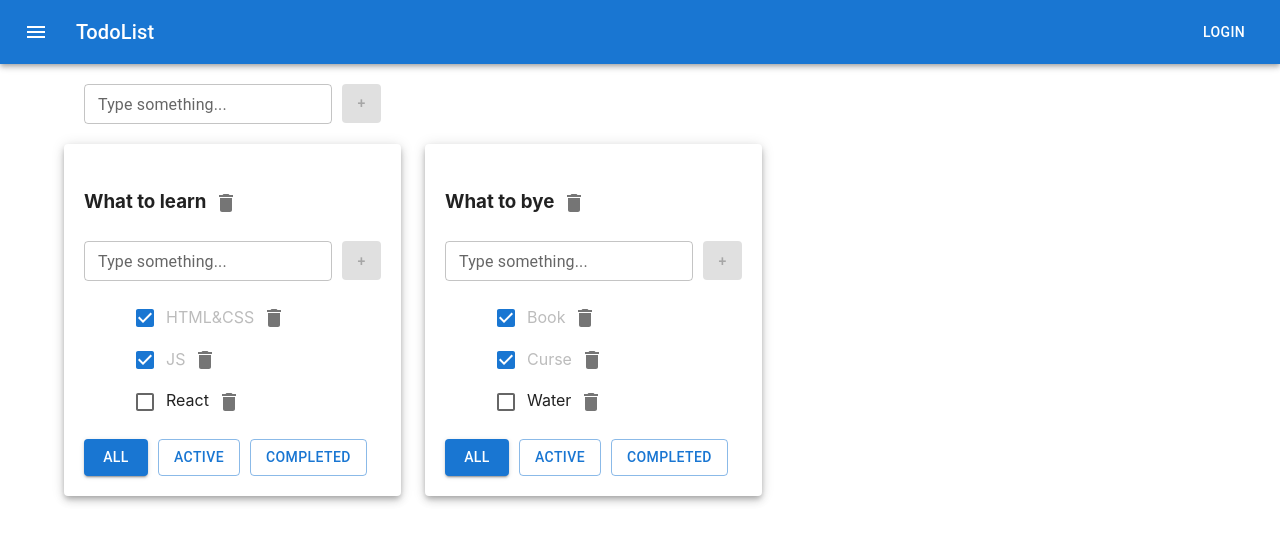
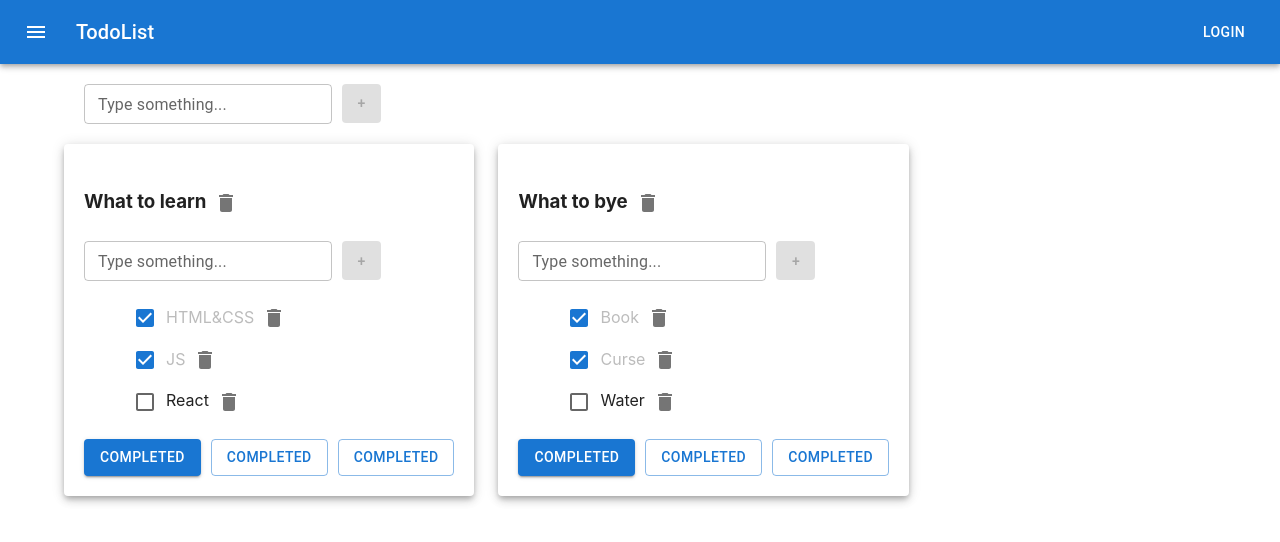
Before and after one commit to KirillDolzhenkov/task-manager-app, a React (Create React App) app: page / in a window 1280 px wide. Shown: the top 542 px of the page. Built offline with nearby package versions, Linux system fonts and the light colour scheme.

Commit message:
created ownButton with mui

```diff
--- a/src/TodoList.tsx
+++ b/src/TodoList.tsx
@@ -114,7 +114,7 @@ export const Todolist: React.FC<TodolistPropsType> = React.memo(({removeTodoLIst
                 {mappedTasks}
             </ul>
             <div className="filter-section">
-                <Button
+                {/*<Button
                     variant={allButtonVariant}
                     onClick={onAllHandler}
                 >All</Button>
@@ -125,11 +125,20 @@ export const Todolist: React.FC<TodolistPropsType> = React.memo(({removeTodoLIst
                 <Button
                     variant={completedButtonVariant}
                     onClick={onCompletedHandler}
-                >Completed</Button>
-                {/*<OwnButton
+                >Completed</Button>*/}
+
+                <OwnButton
+                    variant={allButtonVariant}
+                    callBack={onAllHandler}
+                >Completed</OwnButton>
+                <OwnButton
+                    variant={activeButtonVariant}
+                    callBack={onActiveHandler}
+                >Completed</OwnButton>
+                <OwnButton
                     variant={completedButtonVariant}
                     callBack={onCompletedHandler}
-                >Completed</OwnButton>*/}
+                >Completed</OwnButton>
             </div>
         </div>
     );
--- a/src/components/AddItemForm.tsx
+++ b/src/components/AddItemForm.tsx
@@ -1,6 +1,7 @@
 import React, {useState} from "react";
 import Button from "@mui/material/Button";
 import TextField from "@mui/material/TextField";
+import { OwnButton } from "./ButtonComponent";
 
 type AddItemFormPropsType = {
     addItem: (title: string) => void
@@ -58,13 +59,20 @@ export const AddItemForm: React.FC<AddItemFormPropsType> = React.memo((props) =>
                     onKeyDown={onInputKeyDownHandler}
                     onChange={onInputChangeHandler}
                 />
-                <Button
+                {/*<Button
                     disabled={isDisabled}
                     variant="contained"
                     color="primary"
                     onClick={()=>onAddItem(title)}
                     sx={ButtonStyles}
-                >+</Button>
+                >+</Button>*/}
+                <OwnButton
+                    disabled={isDisabled}
+                    variant="contained"
+                    color="primary"
+                    callBack={()=>onAddItem(title)}
+                    sx={ButtonStyles}
+                >+</OwnButton>
             </div>
         </>
     );
--- a/src/components/ButtonComponent.tsx
+++ b/src/components/ButtonComponent.tsx
@@ -4,21 +4,22 @@ import Button, {ButtonOwnProps} from "@mui/material/Button";
 type DefaultMUIButtonPropsType = ButtonOwnProps;
 
 type ButtonPropsType = DefaultMUIButtonPropsType & {
-    className?: string
+    /*className?: string*/
     callBack: () => void
 }
 
 export const OwnButton: React.FC<ButtonPropsType> = (props) => {
-    const buttonClassname = props.className ?? "";
+    /*const buttonClassname = props.className ?? "";*/
     const onclickHandler = () => {
         props.callBack();
     }
 
     return (
         <Button
+            sx={props.sx}
+            disabled={props.disabled}
             variant={props.variant}
             color={props.color}
-            className={buttonClassname}
             onClick={onclickHandler}
         >{props.children}</Button>
     );
```
